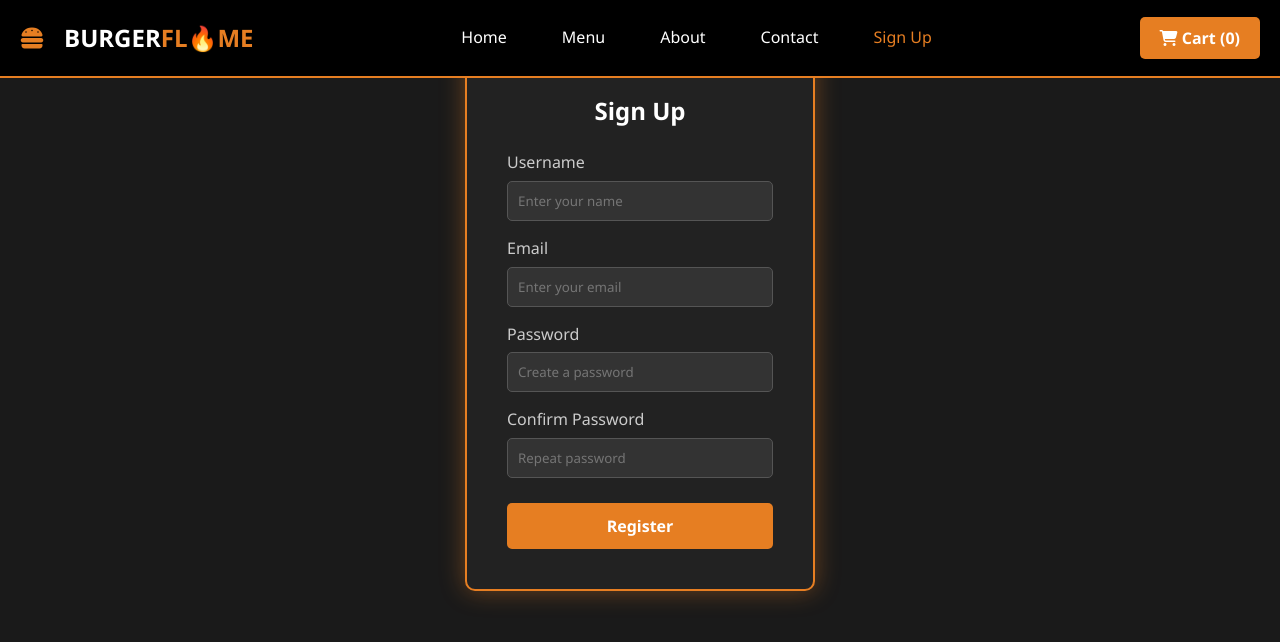
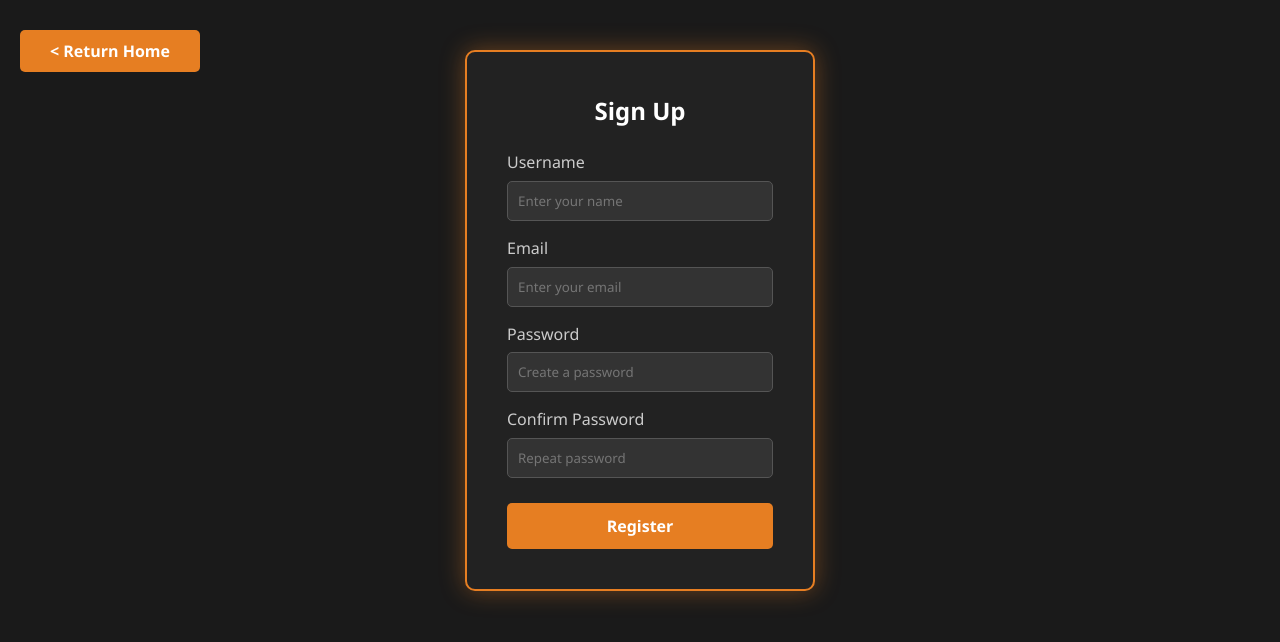
Before and after one commit to NaushadAhmed-3/BurgerFlame-Project, a plain HTML site: page Login.html in a window 1280 px wide. Drawn offline with Linux system fonts and the light colour scheme.

Commit message:
Modified Position of Return Home buttin on Sign Up Page

```diff
--- a/Login.html
+++ b/Login.html
@@ -148,31 +148,32 @@
             margin-top: 15px;
             display: none;
         }
+        .btn {
+    position: absolute;
+    top: 20px;
+    left: 20px;
+    z-index: 100;
+}
+
+.btn button {
+      width: 100%;
+            padding: 12px;
+            background-color: #e67e22; /* ORANGE Button */
+            color: white;
+            border: none;
+            border-radius: 5px;
+            font-size: 16px;
+            cursor: pointer;
+            transition: background 0.3s;
+            margin-top: 10px;
+            font-weight: bold;
+}
+.btn button:hover{
+    background-color: #d35400;
+}
     </style>
 </head>
 <body>
-<!-- HEADER SECTION -->
-    <header class="header">
-        <div class="logo">
-            <i class="fas fa-hamburger" style="color: #e67e22; font-size: 24px;"></i>
-            <span style="font-size: 24px; font-weight: bold; color: white; margin-left: 10px;">
-                BURGER<span style="color: #e67e22;">FL🔥ME</span>
-            </span>
-        </div>
-
-        <nav class="navbar">
-            <a href="index.html" class="nav-btn">Home</a>
-            <a href="menu.html" class="nav-btn">Menu</a>
-            <a href="about.html" class="nav-btn">About</a>
-            <a href="contact.html" class="nav-btn">Contact</a>
-            <a href="Login.html" class="nav-btn" style="color: #e67e22;">Sign Up</a>
-        </nav>
-
-        <button class="order-btn" onclick="showCart()">
-            <i class="fas fa-shopping-cart"></i>
-            Cart (<span id="cartCount">0</span>)
-        </button>
-    </header>
 <!-- FORM SECTION -->
     <div class="form-container">
         <h2>Sign Up</h2>
@@ -204,6 +205,11 @@
             <button type="submit">Register</button>
             <div class="success-message" id="successMsg">Registration Successful!</div>
         </form>
+         <div class="btn">
+            <a href="index.html" style="text-decoration: none;">
+                <button style="width: auto; padding: 10px 30px;">&lt; Return Home</button>
+            </a>
+        </div>
     </div>
 <!-- INTERNAL JAVA SCRIPT FOR FORM -->
     <script>
```
